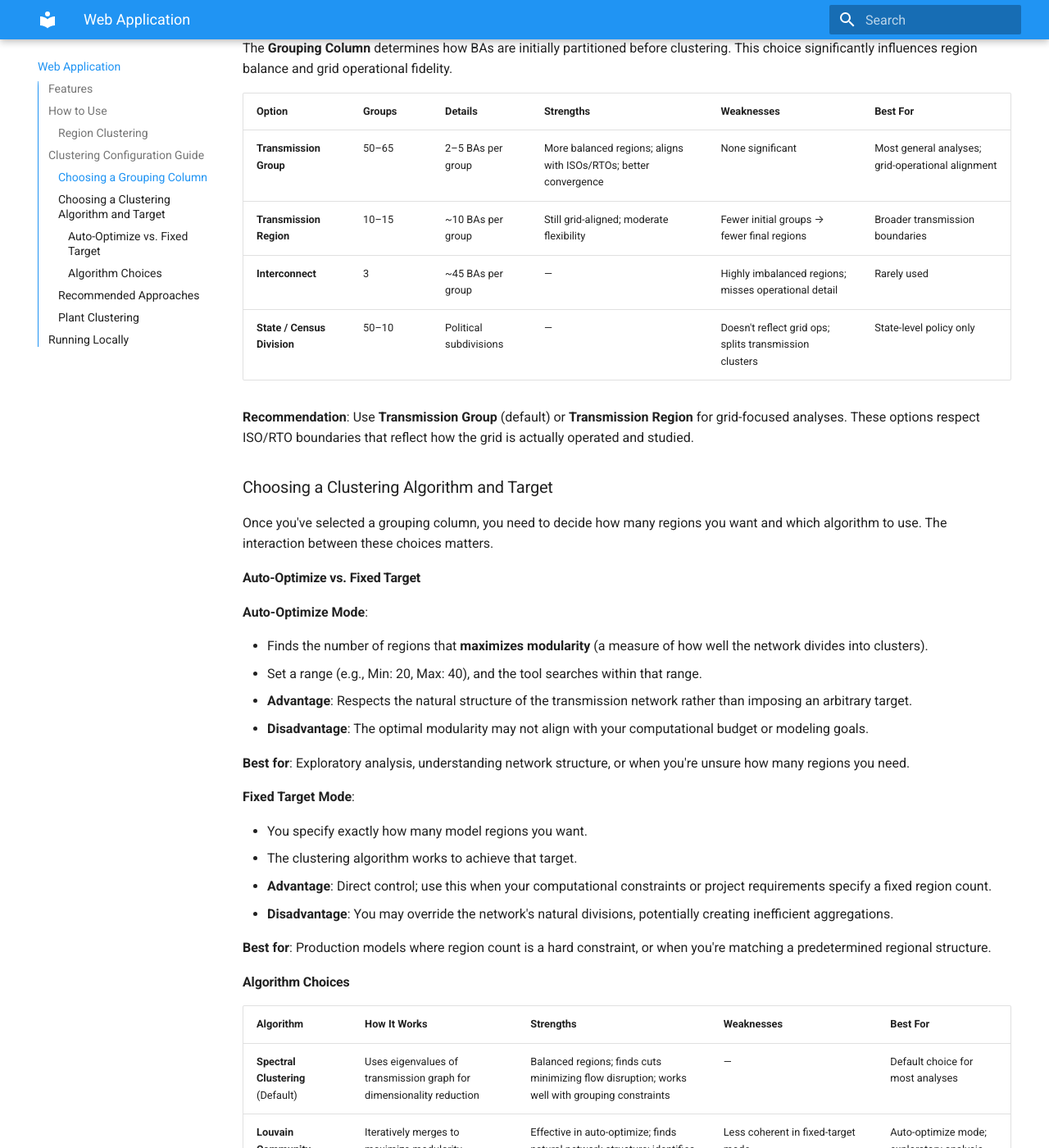
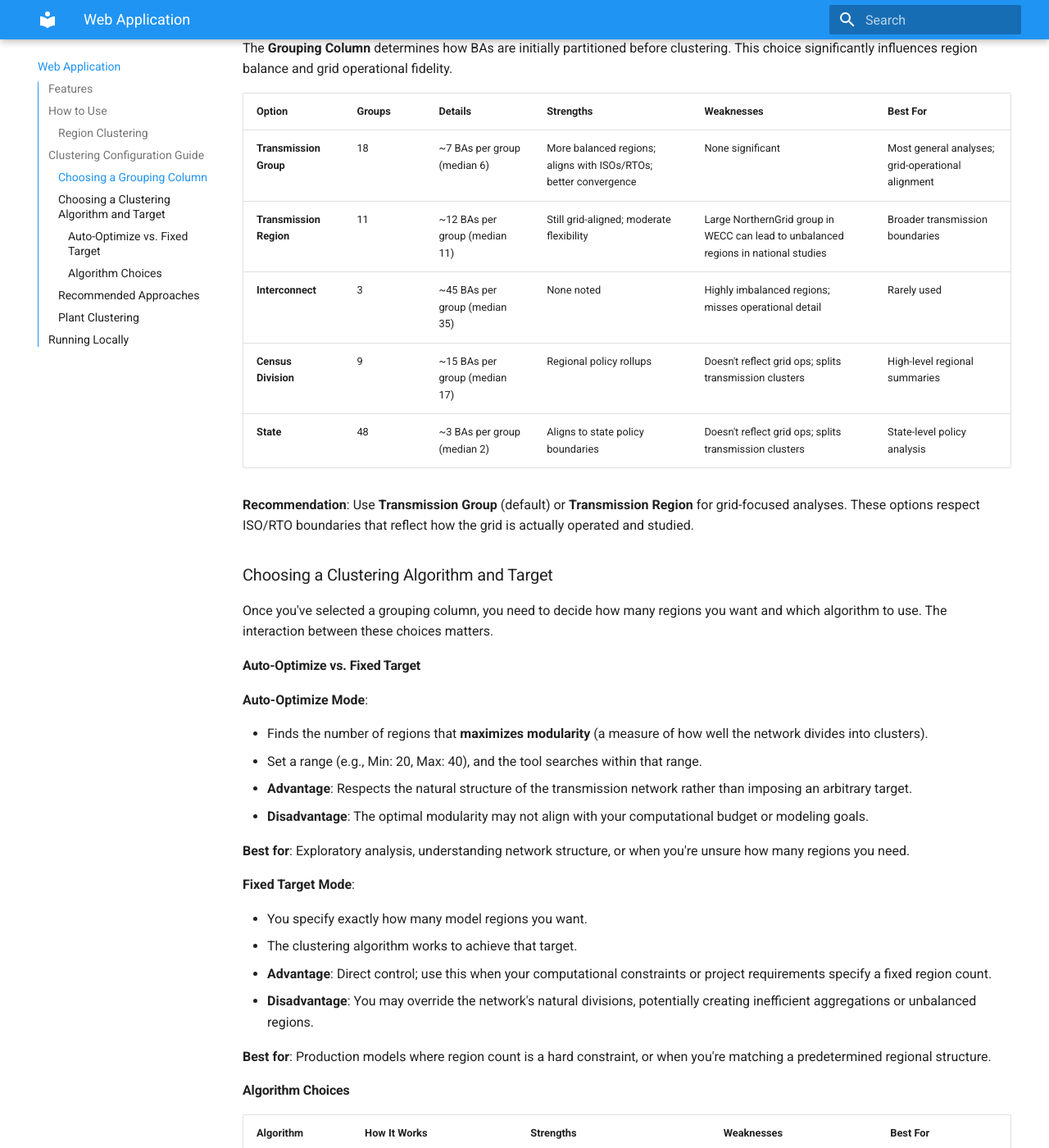
Before and after one commit to gschivley/PowerGenome-tools, an MkDocs documentation site: the page built from docs/web_app.md, in a window 1280 px wide and 1400 px high, scrolled down 1237 px. Shown: the whole window at 82% size. Built offline with MkDocs 1.6.1 and Material for MkDocs 9.7.7, drawn with Linux system fonts in a browser that asks for light colours; some of the changed text lies outside the part shown.

Commit message:
docs: Update clustering options and recommendations in the configuration guide

```diff
--- a/docs/web_app.md
+++ b/docs/web_app.md
@@ -35,10 +35,11 @@
 
 | Option | Groups | Details | Strengths | Weaknesses | Best For |
 |--------|--------|---------|-----------|-----------|----------|
-| **Transmission Group** | 50–65 | 2–5 BAs per group | More balanced regions; aligns with ISOs/RTOs; better convergence | None significant | Most general analyses; grid-operational alignment |
-| **Transmission Region** | 10–15 | ~10 BAs per group | Still grid-aligned; moderate flexibility | Fewer initial groups → fewer final regions | Broader transmission boundaries |
-| **Interconnect** | 3 | ~45 BAs per group | — | Highly imbalanced regions; misses operational detail | Rarely used |
-| **State / Census Division** | 50–10 | Political subdivisions | — | Doesn't reflect grid ops; splits transmission clusters | State-level policy only |
+| **Transmission Group** | 18 | ~7 BAs per group (median 6) | More balanced regions; aligns with ISOs/RTOs; better convergence | None significant | Most general analyses; grid-operational alignment |
+| **Transmission Region** | 11 | ~12 BAs per group (median 11) | Still grid-aligned; moderate flexibility | Large NorthernGrid group in WECC can lead to unbalanced regions in national studies | Broader transmission boundaries |
+| **Interconnect** | 3 | ~45 BAs per group (median 35) | None noted | Highly imbalanced regions; misses operational detail | Rarely used |
+| **Census Division** | 9 | ~15 BAs per group (median 17) | Regional policy rollups | Doesn't reflect grid ops; splits transmission clusters | High-level regional summaries |
+| **State** | 48 | ~3 BAs per group (median 2) | Aligns to state policy boundaries | Doesn't reflect grid ops; splits transmission clusters | State-level policy analysis |
 
 **Recommendation**: Use **Transmission Group** (default) or **Transmission Region** for grid-focused analyses. These options respect ISO/RTO boundaries that reflect how the grid is actually operated and studied.
 
@@ -62,7 +63,7 @@
 * You specify exactly how many model regions you want.
 * The clustering algorithm works to achieve that target.
 * **Advantage**: Direct control; use this when your computational constraints or project requirements specify a fixed region count.
-* **Disadvantage**: You may override the network's natural divisions, potentially creating inefficient aggregations.
+* **Disadvantage**: You may override the network's natural divisions, potentially creating inefficient aggregations or unbalanced regions.
 
 **Best for**: Production models where region count is a hard constraint, or when you're matching a predetermined regional structure.
 
@@ -82,14 +83,14 @@
 
 1. Start with **Transmission Group** grouping.
 2. Enable **Auto-Optimize** with a reasonable range (e.g., 15–40 regions).
-3. Select **Spectral** or **Louvain** algorithm.
+3. Try switching to a fixed number of regions. Select **Spectral** or **Louvain** algorithm.
 4. Review the resulting regions and modularity score. Experiment with different ranges to see how modularity changes.
 
 **For balanced, fixed-region models**:
 
 1. Use **Transmission Group** grouping.
 2. Set a **Fixed Target** (e.g., 20 regions).
-3. Select **Hierarchical Clustering (Average Linkage)** for evenly-sized regions.
+3. Select **Spectral**, **Louvain**, or **Hierarchical Clustering (Average Linkage)** to explore how region clustering varies.
 
 **If auto-optimize produces too many or too few regions**:
 
```
